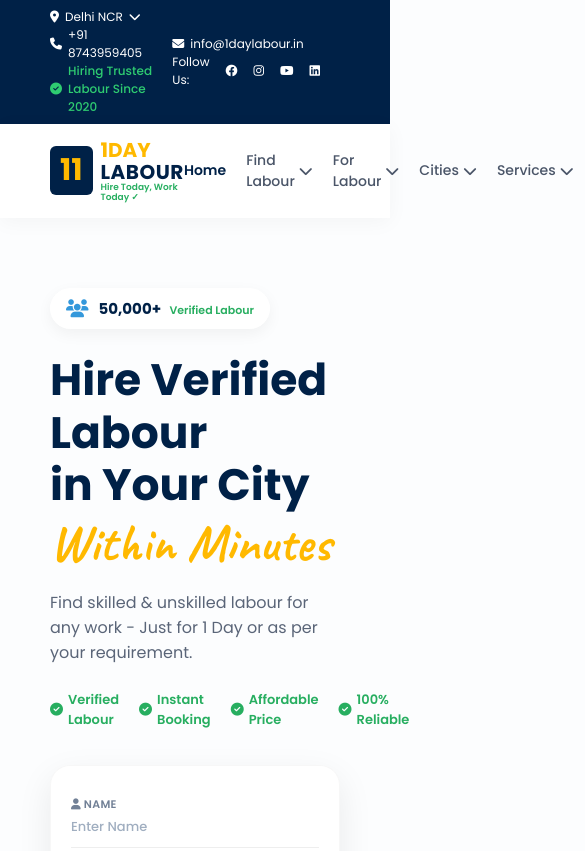
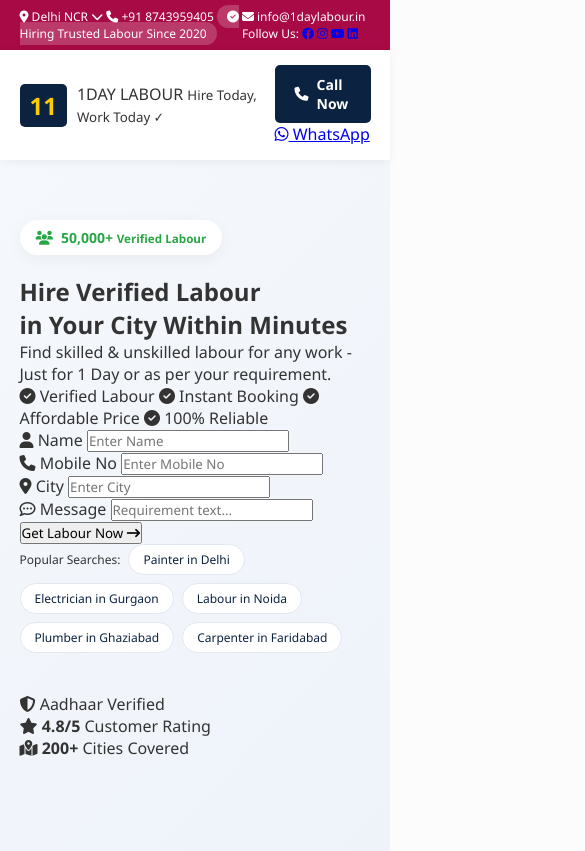
Before and after one commit to mpalgaddaria-creator/my-website, a plain HTML site: page index.html in a window 390 px wide. Shown: the top 851 px of the page, 585 px wide, since content can reach past the window. Drawn offline with Linux system fonts and the light colour scheme.

Commit message:
Refactor CSS styles for improved design and layout
Updated styles for various elements including typography, colors, and layout adjustments for improved aesthetics and responsiveness.

```diff
--- a/style.css
+++ b/style.css
@@ -1,278 +1,446 @@
-/* Reset Core Definitions */
+/* General Reset & Typography */
 * {
     margin: 0;
     padding: 0;
     box-sizing: border-box;
-    font-family: 'Poppins', sans-serif;
+    font-family: 'Segoe UI', Tahoma, Geneva, Verdana, sans-serif;
 }
 
 body {
-    background-color: #fcfdfe;
-    color: #2c3e50;
+    background-color: #fcfcfc;
+    color: #333;
     overflow-x: hidden;
 }
 
-/* Header & Meta Configurations */
+/* Top Bar Styling */
 .top-bar {
-    background-color: #002147;
-    color: #fff;
-    font-size: 12px;
-    padding: 8px 50px;
+    background-color: #a80a45;
+    color: #ffffff;
     display: flex;
     justify-content: space-between;
     align-items: center;
+    padding: 8px 5%;
+    font-size: 12px;
 }
 
-.top-left span, .top-right span {
+.top-bar-left span, .top-bar-right span {
     margin-right: 20px;
+}
+
+.top-bar-left i, .top-bar-right i {
+    margin-right: 5px;
+    color: #ffcc00;
+}
+
+.hiring-tag {
+    background-color: rgba(255, 255, 255, 0.2);
+    padding: 3px 10px;
+    border-radius: 20px;
+}
+
+.social-links a {
+    color: #fff;
+    margin-left: 10px;
+    transition: color 0.3s;
+}
+
+.social-links a:hover {
+    color: #ffcc00;
+}
+
+/* Main Navigation Header */
+.main-header {
+    background-color: #ffffff;
+    display: flex;
+    justify-content: space-between;
+    align-items: center;
+    padding: 15px 5%;
+    box-shadow: 0 2px 10px rgba(0,0,0,0.05);
+    position: sticky;
+    top: 0;
+    z-index: 1000;
+}
+
+.logo {
+    display: flex;
+    align-items: center;
+    gap: 10px;
+}
+
+.logo-num {
+    background-color: #0b2240;
+    color: #ffcc00;
+    font-size: 24px;
+    font-weight: bold;
+    padding: 5px 10px;
+    border-radius: 5px;
+}
+
+.logo-text h1 {
+    font-size: 20px;
+    color: #0b2240;
+    line-height: 1;
+}
+
+.logo-text h1 span {
+    color: #a80a45;
+}
+
+.logo-text p {
+    font-size: 11px;
+    color: #28a745;
+    font-weight: bold;
+}
+
+.nav-menu {
+    display: flex;
+    gap: 20px;
+}
+
+.nav-menu a {
+    text-decoration: none;
+    color: #444;
+    font-size: 14px;
+    font-weight: 500;
+    transition: color 0.3s;
+}
+
+.nav-menu a:hover, .nav-menu a.active {
+    color: #a80a45;
+}
+
+.nav-menu .dropdown i {
+    font-size: 10px;
+    margin-left: 3px;
+}
+
+.header-buttons {
+    display: flex;
+    gap: 12px;
+}
+
+.btn-call {
+    background-color: #0b2240;
+    color: #fff;
+    text-decoration: none;
+    padding: 10px 20px;
+    border-radius: 5px;
+    font-size: 14px;
+    font-weight: bold;
+    display: flex;
+    align-items: center;
+    gap: 8px;
+    transition: background 0.3s;
+}
+
+.btn-call:hover {
+    background-color: #051224;
+}
+
+.btn-whatsapp {
+    background-color: #25d366;
+    color: #fff;
+    text-decoration: none;
+    padding: 10px 20px;
+    border-radius: 5px;
+    font-size: 14px;
+    font-weight: bold;
+    display: flex;
+    align-items: center;
+    gap: 8px;
+    transition: background 0.3s;
+}
+
+.btn-whatsapp:hover {
+    background-color: #1ebd58;
+}
+
+/* Hero Section Grid */
+.hero-section {
+    position: relative;
+    background: linear-gradient(135deg, #f5f8fc 0%, #eef3fa 100%);
+    padding: 60px 5% 120px 5%;
+    min-height: 85vh;
+    display: flex;
+    align-items: center;
+}
+
+.hero-container {
+    max-width: 1300px;
+    margin: 0 auto;
+    display: grid;
+    grid-template-columns: 1.2fr 0.8fr; /* Splits layout cleanly */
+    gap: 40px;
+    align-items: center;
+    width: 100%;
+}
+
+/* Left Content Column */
+.hero-content {
+    z-index: 5;
+}
+
+.verified-badge {
     display: inline-flex;
+    align-items: center;
+    gap: 8px;
+    background-color: #ffffff;
+    color: #28a745;
+    padding: 8px 16px;
+    border-radius: 30px;
+    font-size: 14px;
+    font-weight: bold;
+    box-shadow: 0 4px 15px rgba(0,0,0,0.05);
+    margin-bottom: 20px;
+}
+
+.hero-title {
+    font-size: 42px;
+    color: #0b2240;
+    font-weight: 800;
+    line-height: 1.2;
+    margin-bottom: 15px;
+}
+
+.hero-title .highlight {
+    color: #ff9900;
+}
+
+.hero-subtitle {
+    font-size: 16px;
+    color: #555;
+    line-height: 1.6;
+    margin-bottom: 20px;
+    max-width: 600px;
+}
+
+.trust-bullet-points {
+    display: flex;
+    flex-wrap: wrap;
+    gap: 15px;
+    margin-bottom: 35px;
+}
+
+.trust-bullet-points span {
+    font-size: 14px;
+    color: #28a745;
+    font-weight: 600;
+    display: flex;
     align-items: center;
     gap: 6px;
 }
 
-.hiring-tag { color: #2ecc71; font-weight: 500; }
-.top-right a { color: #fff; margin-left: 10px; transition: 0.2s; }
-.top-right a:hover { color: #ffb900; }
-
-.main-header {
-    background: #fff;
-    padding: 15px 50px;
-    display: flex;
-    justify-content: space-between;
-    align-items: center;
-    box-shadow: 0 4px 20px rgba(0,0,0,0.04);
-    position: relative;
-    z-index: 99;
+/* Horizontal Search Form Container Fix */
+.search-form-container {
+    background: #ffffff;
+    padding: 10px;
+    border-radius: 50px;
+    box-shadow: 0 10px 30px rgba(0,0,0,0.08);
+    margin-bottom: 30px;
+    max-width: 950px;
 }
 
-/* Logos branding setup */
-.logo { display: flex; align-items: center; gap: 8px; }
-.logo-num {
-    background: #002147;
-    color: #ffb900;
-    font-size: 30px;
-    font-weight: 800;
-    padding: 2px 10px;
-    border-radius: 6px;
+.search-form {
+    display: flex;
+    align-items: center;
+    justify-content: space-between;
 }
-.logo-text { display: flex; flex-direction: column; line-height: 1.1; }
-.brand-name { font-size: 20px; font-weight: 700; color: #ffb900; }
-.brand-sub { font-size: 20px; font-weight: 800; color: #002147; letter-spacing: 0.5px; }
-.logo-text small { font-size: 9px; color: #27ae60; font-weight: 600; }
 
-.nav-menu { display: flex; gap: 20px; }
-.nav-menu a {
-    text-decoration: none;
-    color: #4a5568;
-    font-size: 14px;
-    font-weight: 500;
+.input-group {
+    flex: 1;
+    padding: 5px 15px;
+    border-right: 1px solid #eee;
+    display: flex;
+    flex-direction: column;
+}
+
+.input-group:nth-last-child(2) {
+    border-right: none;
+}
+
+.input-group label {
+    font-size: 10px;
+    font-weight: bold;
+    color: #777;
+    margin-bottom: 4px;
     display: flex;
     align-items: center;
     gap: 4px;
-    transition: 0.2s;
-}
-.nav-menu a:hover, .nav-menu a.active { color: #002147; font-weight: 600; }
-
-/* Dynamic CTA Buttons inside Nav */
-.header-actions { display: flex; gap: 10px; }
-.btn-call {
-    background: #002147;
-    color: #fff;
-    padding: 10px 18px;
-    border-radius: 8px;
-    text-decoration: none;
-    font-size: 13px;
-    font-weight: 600;
-    display: inline-flex;
-    align-items: center;
-    gap: 6px;
-    transition: transform 0.2s ease;
-}
-.btn-whatsapp-top {
-    background: #25D366;
-    color: #fff;
-    padding: 10px 18px;
-    border-radius: 8px;
-    text-decoration: none;
-    font-size: 13px;
-    font-weight: 600;
-    display: inline-flex;
-    align-items: center;
-    gap: 6px;
-    transition: transform 0.2s ease;
-}
-.btn-call:hover, .btn-whatsapp-top:hover { transform: translateY(-2px); }
-
-/* Main Section Layout - FIXED NO-GAP BANNER */
-.hero-section {
-    padding: 70px 50px 110px 50px;
-    background: linear-gradient(135deg, #f4f8fc 0%, #e9f1f8 100%);
-    position: relative;
-    background-image: url('banner.jpg');
-    background-repeat: no-repeat;
-    background-position: right top; /* Banner top edge se lock rahega */
-    background-size: auto 100%; /* Height poori 100% cover karegi bina compress huye */
 }
 
-.hero-container {
-    max-width: 1200px;
-    margin: 0 auto;
+.input-group label i {
+    color: #0b2240;
+}
+
+.input-group input {
+    border: none;
+    outline: none;
+    font-size: 13px;
+    color: #333;
+    width: 100%;
+}
+
+.btn-submit {
+    background: linear-gradient(90deg, #ffb700, #ff9100);
+    color: #0b2240;
+    border: none;
+    outline: none;
+    padding: 14px 28px;
+    border-radius: 40px;
+    font-size: 14px;
+    font-weight: bold;
+    cursor: pointer;
+    white-space: nowrap;
+    transition: transform 0.2s, box-shadow 0.2s;
     display: flex;
-    justify-content: space-between;
+    align-items: center;
+    gap: 8px;
+}
+
+.btn-submit:hover {
+    transform: translateY(-2px);
+    box-shadow: 0 5px 15px rgba(255, 145, 0, 0.4);
+}
+
+/* Popular Searches */
+.popular-searches {
+    display: flex;
+    flex-wrap: wrap;
+    align-items: center;
+    gap: 8px;
+    font-size: 12px;
+}
+
+.popular-searches .label {
+    color: #666;
+    font-weight: 600;
+}
+
+.popular-searches a {
+    text-decoration: none;
+    color: #0b2240;
+    background-color: #ffffff;
+    padding: 6px 14px;
+    border-radius: 20px;
+    border: 1px solid #e2e8f0;
+    transition: all 0.3s;
+}
+
+.popular-searches a:hover {
+    background-color: #0b2240;
+    color: #ffffff;
+    border-color: #0b2240;
+}
+
+/* Right Image Column - Safe Placement */
+.hero-image-wrapper {
+    position: relative;
+    display: flex;
+    justify-content: center;
     align-items: center;
 }
 
-.hero-content { max-width: 65%; }
-
-/* Badge style components */
-.verified-badge {
-    background: #fff;
-    display: inline-flex;
-    align-items: center;
-    gap: 10px;
-    padding: 8px 16px;
+.image-mask {
+    width: 100%;
+    max-width: 480px;
+    height: 500px;
     border-radius: 30px;
-    box-shadow: 0 5px 15px rgba(0,0,0,0.05);
-    margin-bottom: 25px;
-}
-.verified-badge i { color: #3498db; font-size: 18px; }
-.verified-badge strong { color: #002147; font-size: 15px; }
-.verified-badge small { color: #27ae60; font-size: 11px; margin-left: 4px; font-weight: 600; }
-
-.hero-content h1 {
-    font-size: 44px;
-    color: #002147;
-    font-weight: 700;
-    line-height: 1.2;
-    margin-bottom: 15px;
-}
-.highlight-text { font-family: 'Caveat', cursive; color: #ffb900; font-size: 52px; }
-.hero-content p { font-size: 16px; color: #5a6578; margin-bottom: 25px; }
-
-.features-list { display: flex; gap: 20px; margin-bottom: 35px; }
-.features-list span { font-size: 13px; font-weight: 600; color: #27ae60; display: inline-flex; align-items: center; gap: 5px; }
-
-/* Uniform Grid Clean Enquiry Form Card */
-.enquiry-form-card {
-    background: #fff;
-    padding: 12px 20px;
-    border-radius: 60px;
-    display: flex;
-    align-items: center;
-    justify-content: space-between;
-    box-shadow: 0 12px 35px rgba(0, 0, 0, 0.08);
-    gap: 10px;
-    margin-bottom: 30px;
-    border: 1px solid rgba(0,0,0,0.03);
+    overflow: hidden;
+    box-shadow: 0 15px 35px rgba(0,0,0,0.1);
 }
 
-.search-field {
+.labour-img {
+    width: 100%;
+    height: 100%;
+    object-fit: cover;
+}
+
+/* Floating Badges */
+.floating-cards {
+    position: absolute;
+    right: -20px;
+    top: 50%;
+    transform: translateY(-50%);
     display: flex;
     flex-direction: column;
-    padding: 0 12px;
-    border-right: 1px solid #edf2f7;
-    flex: 1;
-}
-.message-field { flex: 1.3; }
-.search-field:nth-last-of-type(2) { border-right: none; }
-
-.search-field label {
-    font-size: 11px;
-    color: #718096;
-    margin-bottom: 4px;
-    font-weight: 600;
-    text-transform: uppercase;
-    letter-spacing: 0.3px;
+    gap: 15px;
+    z-index: 10;
 }
 
-.search-field input {
-    border: none;
-    outline: none;
-    font-size: 13px;
-    font-weight: 500;
-    color: #2d3748;
-    background: transparent;
-    width: 100%;
-}
-.search-field input::placeholder { color: #a0aec0; }
-
-.btn-search {
-    background: #ffb900;
-    color: #002147;
-    border: none;
-    padding: 14px 26px;
-    border-radius: 40px;
-    font-weight: 700;
-    font-size: 13px;
-    cursor: pointer;
-    transition: all 0.3s cubic-bezier(0.175, 0.885, 0.32, 1.275);
-    display: inline-flex;
-    align-items: center;
-    gap: 8px;
-    white-space: nowrap;
-}
-.btn-search:hover { background: #002147; color: #fff; transform: scale(1.03); }
-
-/* Suggestion Keywords */
-.popular-searches { font-size: 12px; color: #718096; display: flex; align-items: center; gap: 8px; flex-wrap: wrap; }
-.popular-searches a { color: #002147; text-decoration: none; background: #edf2f7; padding: 4px 12px; border-radius: 20px; font-weight: 500; transition: background 0.2s; }
-.popular-searches a:hover { background: #e2e8f0; }
-
-/* Right Metrics Display Container */
-.hero-right-badges { display: flex; flex-direction: column; gap: 18px; }
-.trust-box {
-    background: #fff;
-    padding: 14px 22px;
+.f-card {
+    background: #ffffff;
+    padding: 12px 20px;
     border-radius: 12px;
-    box-shadow: 0 10px 25px rgba(0,0,0,0.04);
+    box-shadow: 0 8px 25px rgba(0,0,0,0.08);
     display: flex;
     align-items: center;
     gap: 12px;
-    min-width: 200px;
-    border-left: 4px solid #27ae60;
-}
-.trust-box:nth-child(2) { border-left-color: #ffb900; }
-.trust-box i { font-size: 20px; }
-.icon-green { color: #27ae60; }
-.icon-orange { color: #ffb900; }
-.trust-box span { font-size: 13px; font-weight: 500; color: #4a5568; }
-
-/* --- Subtle Premium Animations --- */
-.fade-in {
-    opacity: 0;
-    transform: translateY(15px);
-    animation: fadeInUp 0.6s forwards ease-out;
-}
-.slide-in {
-    opacity: 0;
-    transform: translateX(20px);
-    animation: fadeInRight 0.6s forwards ease-out;
-}
-.delay-1 { animation-delay: 0.2s; }
-.delay-2 { animation-delay: 0.4s; }
-
-@keyframes fadeInUp {
-    to { opacity: 1; transform: translateY(0); }
-}
-@keyframes fadeInRight {
-    to { opacity: 1; transform: translateX(0); }
+    min-width: 220px;
+    transition: transform 0.3s;
 }
 
-.float-animation { animation: floatingEffect 4s ease-in-out infinite; }
-.float-animation.delay-1 { animation-delay: 1s; }
-.float-animation.delay-2 { animation-delay: 2s; }
-
-@keyframes floatingEffect {
-    0%, 100% { transform: translateY(0); }
-    50% { transform: translateY(-6px); }
+.f-card:hover {
+    transform: translateX(-5px);
 }
 
-/* Responsive Adaptive Tweak */
+.icon-box {
+    width: 36px;
+    height: 36px;
+    border-radius: 50px;
+    display: flex;
+    align-items: center;
+    justify-content: center;
+    font-size: 16px;
+}
+
+.icon-box.shield { background-color: #e6f7ed; color: #28a745; }
+.icon-box.star { background-color: #fff9e6; color: #ffb700; }
+.icon-box.map { background-color: #e6f0fa; color: #007bff; }
+
+.f-text { font-size: 13px; color: #333; }
+
+/* Bottom Shape Divider Wave */
+.bottom-wave {
+    position: absolute;
+    bottom: 0;
+    left: 0;
+    width: 100%;
+    overflow: hidden;
+    line-height: 0;
+    transform: rotate(180deg);
+}
+
+.bottom-wave svg {
+    position: relative;
+    display: block;
+    width: calc(100% + 1.3px);
+    height: 60px;
+}
+
+.bottom-wave .shape-fill { fill: #ffffff; }
+
+/* Responsive Viewports */
 @media (max-width: 992px) {
-    .enquiry-form-card { border-radius: 20px; flex-direction: column; padding: 20px; }
-    .search-field { border-right: none; border-bottom: 1px solid #eee; padding: 10px 0; width: 100%; }
-    .btn-search { width: 100%; justify-content: center; margin-top: 10px; }
-    .hero-section { background-image: none; }
-    .hero-container { flex-direction: column; gap: 40px; }
-    .hero-content { max-width: 100%; }
+    .hero-container {
+        grid-template-columns: 1fr;
+        gap: 40px;
+    }
+    .search-form {
+        flex-direction: column;
+        padding: 15px;
+    }
+    .search-form-container { border-radius: 20px; }
+    .input-group {
+        border-right: none;
+        border-bottom: 1px solid #eee;
+        width: 100%;
+        padding: 10px 0;
+    }
+    .btn-submit {
+        width: 100%;
+        margin-top: 15px;
+        justify-content: center;
+    }
+    .floating-cards { right: 10px; }
+    .nav-menu { display: none; }
 }
```
